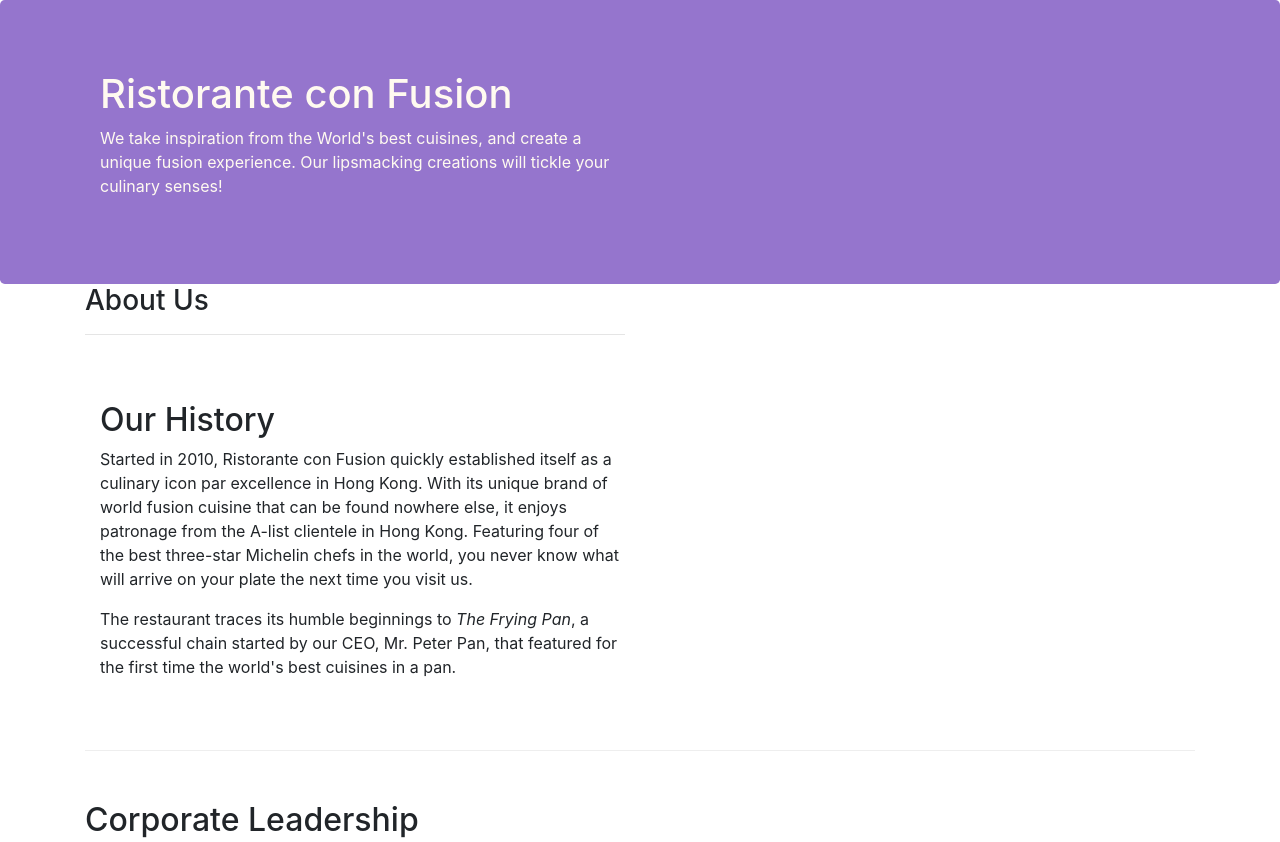
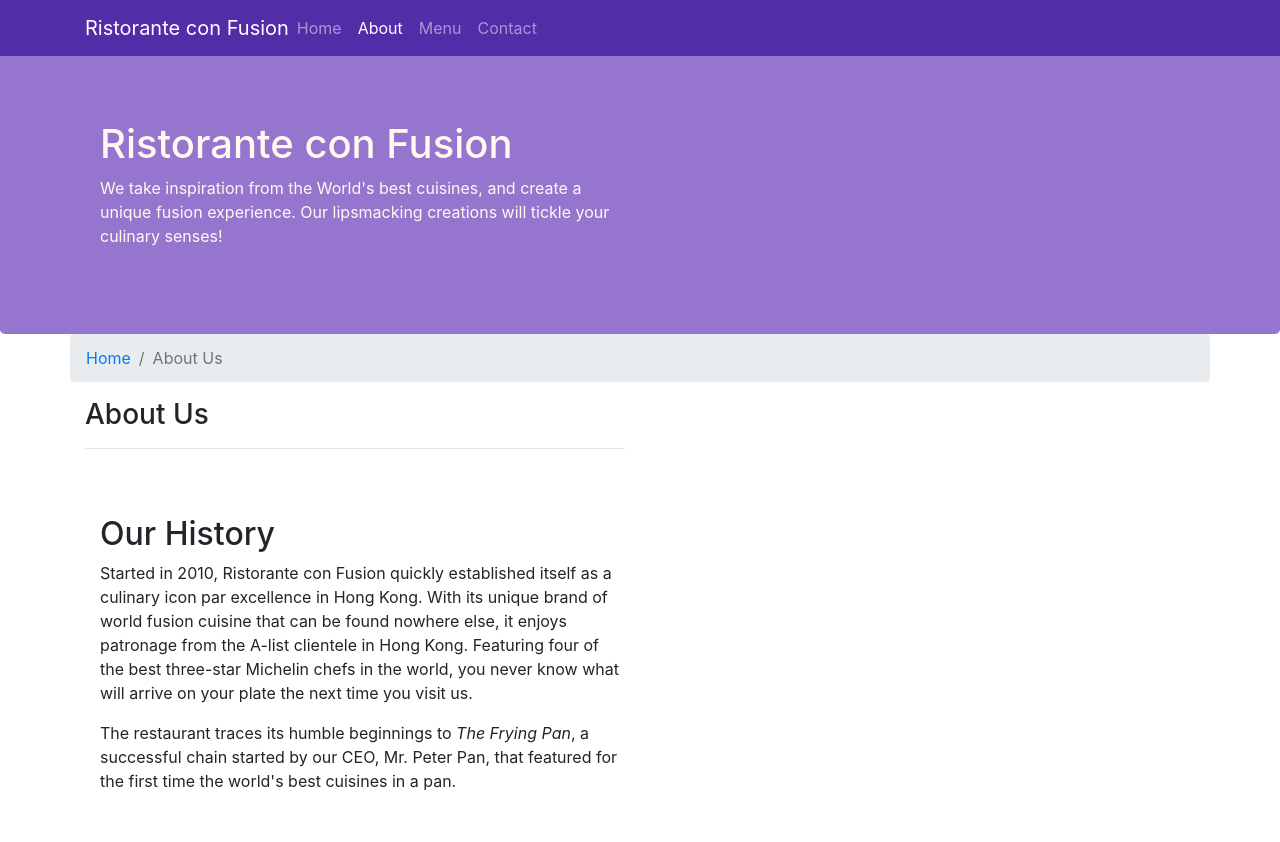
Before and after one commit to mir-shakir/UI-frameworks, a website: page aboutus.html in a window 1280 px wide. Shown: the top 842 px of the page. Drawn offline with nearby package versions, Linux system fonts and the light colour scheme.

Commit message:
"added navbar and breadcrumbs"

```diff
--- a/aboutus.html
+++ b/aboutus.html
@@ -14,7 +14,22 @@
 </head>
 
 <body>
-
+    <nav class="navbar navbar-dark navbar-expand-sm fixed-top">
+        <div class="container">
+            <button  class="navbar-toggler" type="button" data-toggle="collapse" data-target="#navbar">
+                <span class="navbar-toggler-icon"></span>
+            </button>
+            <a class="navbar-brand mr-auto" href="./index.html">Ristorante con Fusion</a>
+            <div class="collapse navbar-collapse" id="navbar">
+                <ul class="navbar-nav mr-auto">
+                    <li class="nav-item"><a class="nav-link" href="./index.html">Home</a></li>
+                    <li class="nav-item active"><a class="nav-link" href="#">About</a></li>
+                    <li class="nav-item"><a class="nav-link" href="#">Menu</a></li>
+                    <li class="nav-item"><a class="nav-link" href="#">Contact</a></li>
+                </ul>
+            </div>
+        </div>
+    </nav>
     <header class="jumbotron">
         <div class="container">
             <div class="row row-header">
@@ -30,6 +45,10 @@
 
     <div class="container">
         <div class="row ">
+            <ol class="col-12 breadcrumb">
+                <li class="breadcrumb-item"><a href="./index.html">Home</a></li>
+                <li class="breadcrumb-item active">About Us</li>
+            </ol>
             <div class="col-12 col-sm-6">
                <h3>About Us</h3>
                <hr>
@@ -69,7 +88,7 @@
                 <div class="col-4 offset-1 col-sm-2">
                     <h5>Links</h5>
                     <ul class="list-unstyled">
-                        <li><a href="#">Home</a></li>
+                        <li><a href="./index.html">Home</a></li>
                         <li><a href="#">About</a></li>
                         <li><a href="#">Menu</a></li>
                         <li><a href="#">Contact</a></li>
--- a/css/styles.css
+++ b/css/styles.css
@@ -26,3 +26,10 @@
     margin: 0px ;
     color:#0f0f0f
 }
+body{
+    padding: 50px 0px 0px 0px;
+    z-index: 0;
+}
+.navbar-dark{
+    background-color: #512DA8;
+}
```
Also changed, not shown: index.html (+18 -1 lines).
